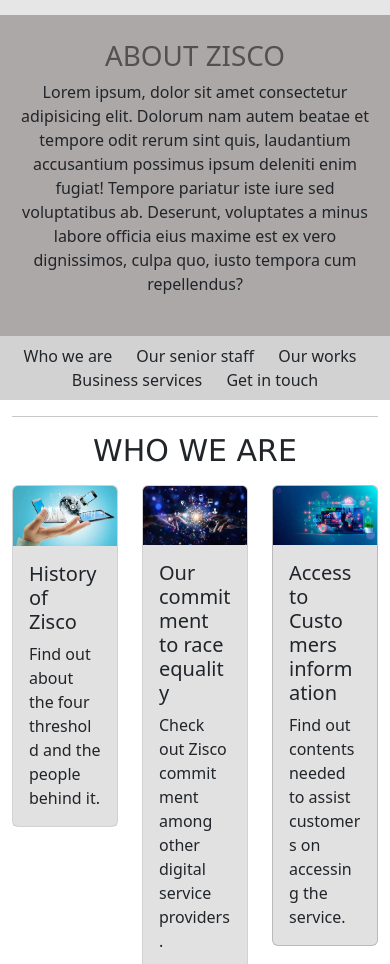
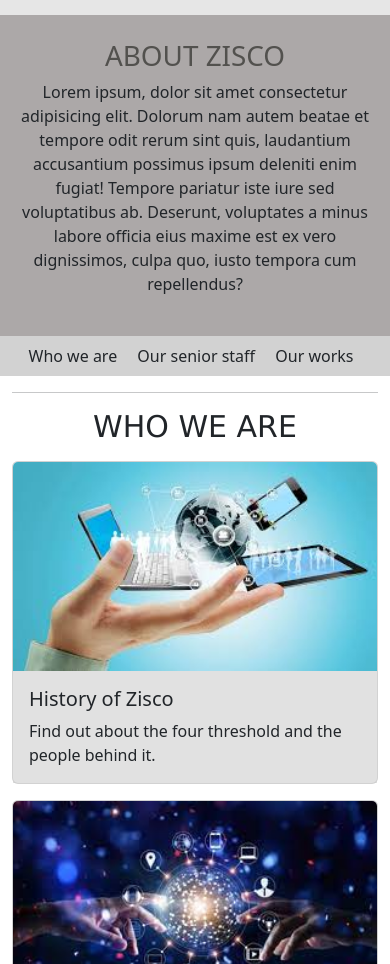
Before and after one commit to gospellubabari/bootstrap, a plain HTML site: page about.html in a window 390 px wide. Shown: the part 136-1100 px from the top of the page. Drawn offline with nearby package versions, Linux system fonts and the light colour scheme; files that its build step writes are made by us from their sources.

Commit message:
about page

```diff
--- a/about.html
+++ b/about.html
@@ -69,14 +69,10 @@
   <!-- Zisco nav section -->
   <div class="section py-2" style="background-color: #cccccce1;">
     <div class="container d-block text-center">
-      <a href="#" style="text-decoration: none; margin-right: 10px;" class="text-dark">Who we are</a>
-      <a href="#" style="text-decoration: none; margin-left: 10px; margin-right: 10px;" class="text-dark">Our senior
+      <a href="#" style="text-decoration: none; margin-right: 8px;" class="text-dark">Who we are</a>
+      <a href="#" style="text-decoration: none; margin-left: 8px; margin-right: 8px;" class="text-dark">Our senior
         staff</a>
-      <a href="#" style="text-decoration: none; margin-left: 10px; margin-right: 10px;" class="text-dark">Our works</a>
-      <a href="#" style="text-decoration: none; margin-left: 10px; margin-right: 10px;" class="text-dark">Business
-        services</a>
-      <a href="#" style="text-decoration: none; margin-left: 10px; margin-right: 10px;" class="text-dark">Get in
-        touch</a>
+      <a href="#" style="text-decoration: none; margin-left: 8px; margin-right: 8px;" class="text-dark">Our works</a>
     </div>
   </div>
 
@@ -86,7 +82,7 @@
     <h2 class="text-uppercase text-center pb-2"
       style="font-family: Verdana, Geneva, Tahoma, sans-serif; font-size: 30px;">who we are</h2>
     <div class="row">
-      <div class="col-4">
+      <div class="col-12 col-md-4 mb-3 mb-md-0">
         <div class="card">
           <img src="asset/images/about-image-2.jpg" class="card-img-top" alt="...">
           <div class="card-body" style="background-color: #cccccc96;">
@@ -95,7 +91,7 @@
           </div>
         </div>
       </div>
-      <div class="col-4">
+      <div class="col-12 col-md-4 mb-3 mb-md-0">
         <div class="card">
           <img src="asset/images/about-image-4.jpg" class="card-img-top" alt="...">
           <div class="card-body" style="background-color: #cccccc96;">
@@ -104,7 +100,7 @@
           </div>
         </div>
       </div>
-      <div class="col-4">
+      <div class="col-12 col-md-4 mb-3 mb-md-0">
         <div class="card" style="background-color: #cccccc96;">
           <img src="asset/images/about-image-6.jpg" class="card-img-top" alt="...">
           <div class="card-body">
```
